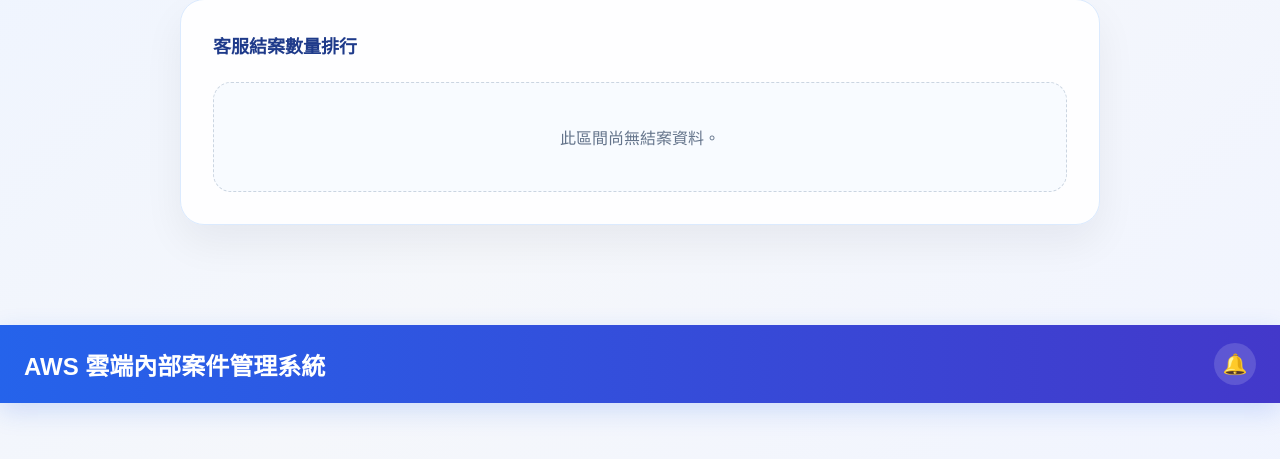
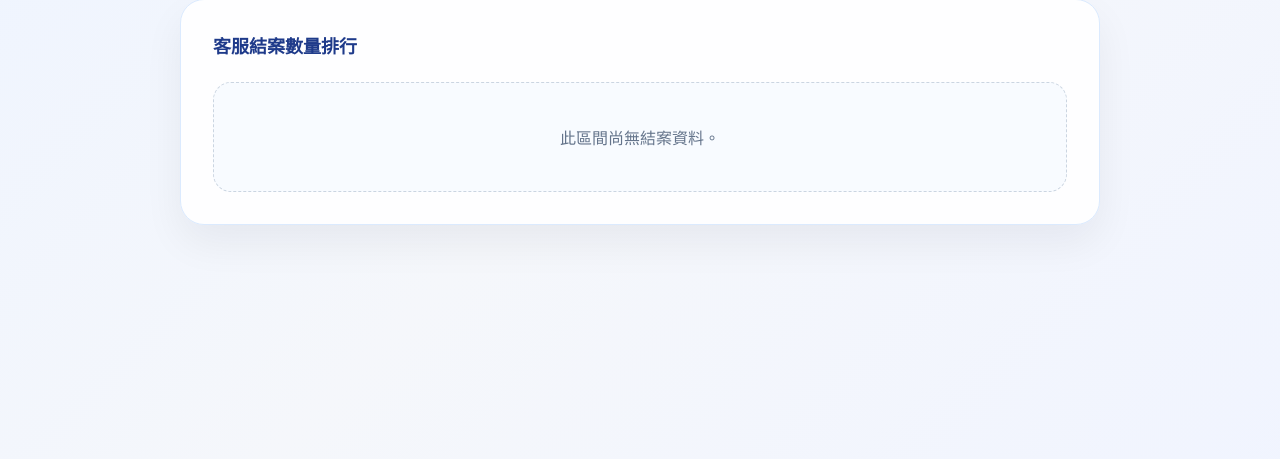
Before and after one commit to viclin822/aws-internal-case-management-system, a Flask app: template templates/admin_stats.html in a window 1280 px wide. Shown: the part 209-668 px from the top of the page. Run offline with Flask 3, Linux system fonts and the light colour scheme; the template is opened without the code that fills it, so the values that code supplies are empty; parts of the project's set-up code (start-up, migrations or seed data) failed here and were passed over.

Commit message:
feat: update admin stats page

```diff
--- a/templates/admin_stats.html
+++ b/templates/admin_stats.html
@@ -132,16 +132,5 @@ new Chart(document.getElementById('kpiChart').getContext('2d'), {
 });
 </script>
 {% endif %}
-<div class="topbar" style="display:flex;align-items:center;justify-content:space-between;">
-    <h1>AWS 雲端內部案件管理系統</h1>
-    <div style="position:relative;" id="nw">
-        <button onclick="toggleNotif()" id="notifBtn" style="position:relative;background:rgba(255,255,255,0.15);border:none;border-radius:50%;width:42px;height:42px;cursor:pointer;font-size:20px;display:flex;align-items:center;justify-content:center;color:#fff;">🔔<span id="notifBadge" style="position:absolute;top:-2px;right:-2px;background:#ef4444;color:#fff;border-radius:999px;font-size:10px;font-weight:800;min-width:18px;height:18px;display:none;align-items:center;justify-content:center;padding:0 4px;"></span></button>
-        <div id="notifDropdown" style="display:none;position:absolute;top:52px;right:0;width:320px;max-height:400px;overflow-y:auto;background:#fff;border-radius:18px;box-shadow:0 20px 50px rgba(15,23,42,0.15);border:1px solid #e2e8f0;z-index:9999;">
-            <div style="display:flex;justify-content:space-between;align-items:center;padding:14px 16px;border-bottom:1px solid #f1f5f9;"><strong style="font-size:14px;color:#1e3a8a;">通知</strong><button onclick="readAll()" style="font-size:12px;color:#64748b;background:none;border:none;text-decoration:underline;cursor:pointer;">全部已讀</button></div>
-            <div id="notifList" style="padding:16px;text-align:center;color:#94a3b8;font-size:14px;">載入中...</div>
-            <div style="padding:10px 16px;text-align:center;"><a href="/notifications" style="font-size:13px;color:#2563eb;text-decoration:none;font-weight:700;">查看全部通知</a></div>
-        </div>
-    </div>
-</div>
 </body>
 </html>
```
